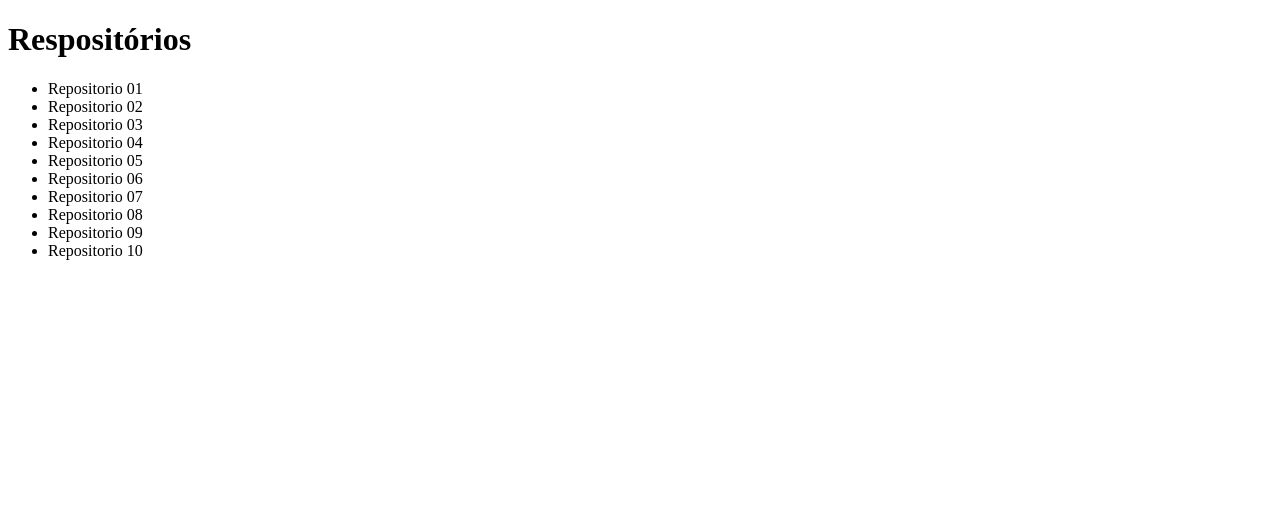
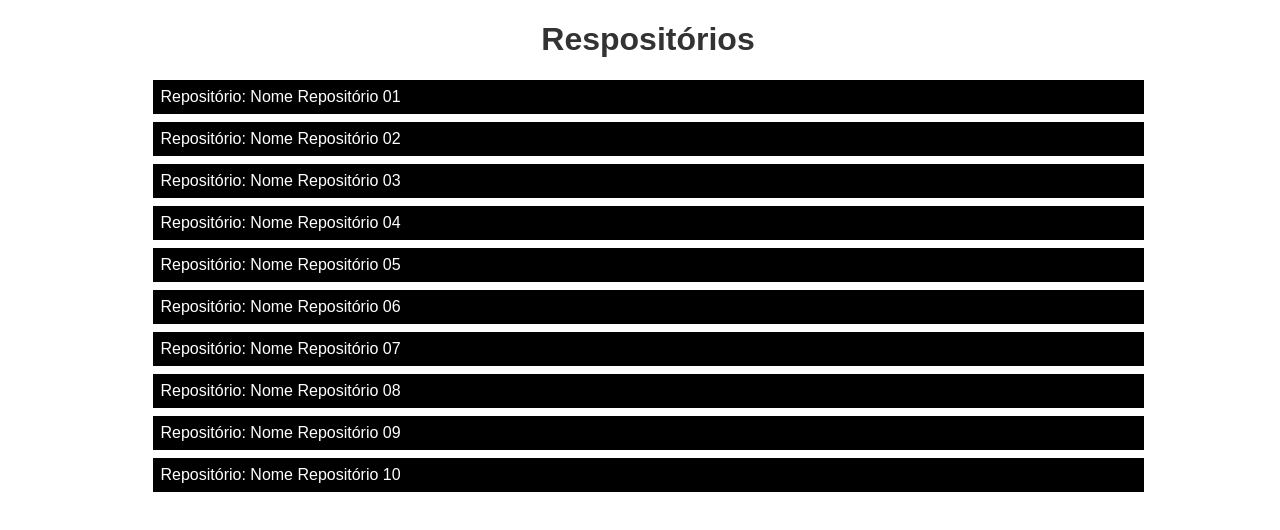
Before and after one commit to Michelosc/gamagit, a React (Create React App) app: page /repositories in a window 1280 px wide. Shown: the top 530 px of the page. Built offline with nearby package versions, Linux system fonts and the light colour scheme.

Commit message:
Adicionando a lib styled-components e estilizando os componentes

```diff
--- a/package.json
+++ b/package.json
@@ -11,6 +11,7 @@
     "react-dom": "^17.0.2",
     "react-router-dom": "^5.2.0",
     "react-scripts": "4.0.3",
+    "styled-components": "^5.3.0",
     "web-vitals": "^1.0.1"
   },
   "scripts": {
--- a/src/App.js
+++ b/src/App.js
@@ -1,5 +1,7 @@
 import React from "react";
 import Routes from "./routes";
+
+import "./style.css";
 
 function App() {
   return (
--- a/src/pages/Home/index.js
+++ b/src/pages/Home/index.js
@@ -1,5 +1,6 @@
 import React, { useState } from "react";
 import axios from "axios";
+import * as S from "./styled";
 
 function App(props) {
   const [usuario, setUsuario] = useState("");
@@ -11,19 +12,18 @@
   };
 
   return (
-    <>
-      <p>{usuario}</p>
-      <input
+    <S.Container>
+      <S.Input
         className="usuarioInput"
         placeholder="Usuário"
         value={usuario}
         onChange={(e) => setUsuario(e.target.value)}
       />
-      <button type="button" onClick={handlePesquisa}>
+      <S.Button type="button" onClick={handlePesquisa}>
         {" "}
         Pesquisar{" "}
-      </button>
-    </>
+      </S.Button>
+    </S.Container>
   );
 }
 
--- /dev/null
+++ b/src/pages/Home/styled.js
@@ -0,0 +1,36 @@
+import styled from "styled-components";
+
+export const Container = styled.div`
+  width: 100vw;
+  height: 100vh;
+  display: flex;
+  align-items: center;
+  justify-content: center;
+`;
+
+export const Input = styled.input`
+  border: 1px solid #ddd;
+  height: 1.5rem;
+  padding: 0 0.5rem;
+  border-radius: 0.25rem 0 0 0.25rem;
+
+  &:focus,
+  &:active {
+    outline: none;
+    box-shadow: none;
+  }
+`;
+
+export const Button = styled.button`
+  height: 1.5rem;
+  border: 1px solid #000;
+  background: #000;
+  color: #fff;
+  border-radius: 0 0.25rem 0.25rem 0;
+
+  &:focus,
+  &:active {
+    outline: none;
+    box-shadow: none;
+  }
+`;
--- a/src/pages/Repositories/index.js
+++ b/src/pages/Repositories/index.js
@@ -1,21 +1,22 @@
 import React from "react";
+import * as S from "./styled";
 
 export default function Repositories() {
   return (
-    <>
-      <h1>Respositórios</h1>
-      <ul>
-        <li>Repositorio 01</li>
-        <li>Repositorio 02</li>
-        <li>Repositorio 03</li>
-        <li>Repositorio 04</li>
-        <li>Repositorio 05</li>
-        <li>Repositorio 06</li>
-        <li>Repositorio 07</li>
-        <li>Repositorio 08</li>
-        <li>Repositorio 09</li>
-        <li>Repositorio 10</li>
-      </ul>
-    </>
+    <S.Container>
+      <S.Title>Respositórios</S.Title>
+      <S.List>
+        <S.ListItem>Repositório: Nome Repositório 01</S.ListItem>
+        <S.ListItem>Repositório: Nome Repositório 02</S.ListItem>
+        <S.ListItem>Repositório: Nome Repositório 03</S.ListItem>
+        <S.ListItem>Repositório: Nome Repositório 04</S.ListItem>
+        <S.ListItem>Repositório: Nome Repositório 05</S.ListItem>
+        <S.ListItem>Repositório: Nome Repositório 06</S.ListItem>
+        <S.ListItem>Repositório: Nome Repositório 07</S.ListItem>
+        <S.ListItem>Repositório: Nome Repositório 08</S.ListItem>
+        <S.ListItem>Repositório: Nome Repositório 09</S.ListItem>
+        <S.ListItem>Repositório: Nome Repositório 10</S.ListItem>
+      </S.List>
+    </S.Container>
   );
 }
--- /dev/null
+++ b/src/pages/Repositories/styled.js
@@ -0,0 +1,28 @@
+import styled from "styled-components";
+
+export const Container = styled.div`
+  width: 100%;
+  max-width: 991px;
+  margin: 0 auto;
+`;
+
+export const Title = styled.h1`
+  text-align: center;
+  font-size: 2rem;
+  font-family: sans-serif;
+  color: #333;
+`;
+
+export const List = styled.ul`
+  list-style: none;
+  padding: 0;
+  marginn: 0;
+  font-family: sans-serif;
+`;
+
+export const ListItem = styled.li`
+  margin: 0.5rem 0;
+  background: #000;
+  color: #fff;
+  padding: 0.5rem;
+`;
--- /dev/null
+++ b/src/style.css
@@ -0,0 +1,4 @@
+html, body {
+  width: 100vw;
+  height: 100vh;
+}
```
Also changed, not shown: 1 other file (tests, documents, lock files or other folders).
